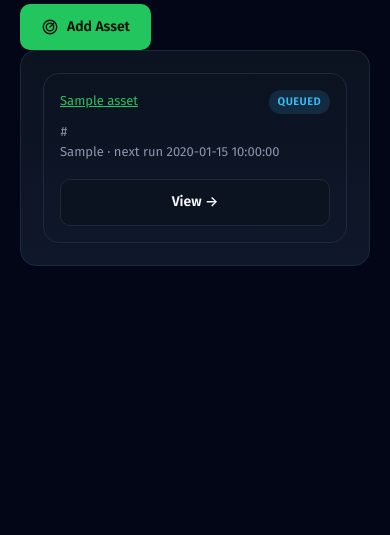
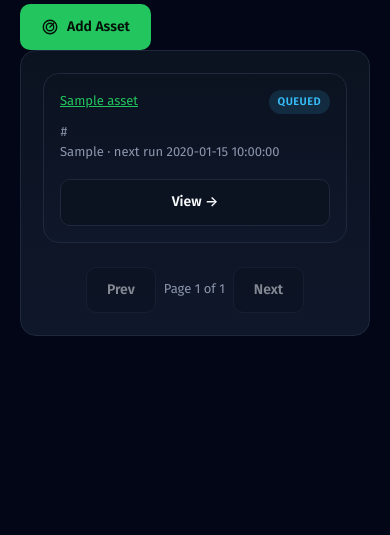
Before and after one commit to Ayomide1450/WebVulnScanner, a Flask app: template templates/assets.html in a window 390 px wide. Shown: the part 238-773 px from the top of the page. Run offline with Flask 3, Linux system fonts and the light colour scheme; the template is opened without the code that fills it: values that come from a table or form of the project are taken from there, others are empty; tables that the repository leaves empty hold one stand-in row (values such as "Sample post").

Commit message:
feat(09-03): PERF-02 real DB-level pagination for the four D-03 lists
templates/_pagination.html: pagination_nav(page, total_pages) macro -
desktop (Prev/numbered pages/Next) + mobile (Prev/'Page N of M'/Next)
dual-markup, both always in the DOM, CSS media query selects one at
<=430px matching base.html's existing --bp-card breakpoint. Numbered-page
row omitted at total_pages<=1; Prev/Next aria-disabled + tabindex=-1 at
either boundary.

Task 2 - three real .paginate() queries (20/page, error_out=False):
- scan_routes.dashboard(): scan_history paginates the Scan History table;
  all_scans stays the full unbounded query feeding latest/target_trends/
  completed_count unchanged, so pagination never affects those stats
- asset_routes.list_assets(): _scoped_asset_query() paginated directly
- org_routes.admin(): members_page paginates User.query.filter_by(org_id=
  ...) (org_obj.users is a loaded relationship list, not a Query); a
  separate member_count = .count() keeps the 'Members · N' stat unaffected

Task 3 - scan_routes.scan_report(): severity-grouped (default) findings
list paginated via a plain Python slice (findings already fully loaded
in-memory from the JSON report, not a DB Query) at 20/page. The
compliance-grouped view (?group=compliance) is deliberately left
unpaginated per this plan's explicit scope boundary - different grouping
semantics, deferred to a future phase.

tests/test_pagination.py covers all four lists: page-2-of-25 returns the
correct 5 rows by specific identifying field (target_url/email/asset
name/finding title, not just a count), stat independence (dashboard
trend chart + completed-count, org-admin member_count) unaffected by the
current page, the 1-page boundary (disabled Prev/Next, no numbered row),
the 0-row boundary (empty-state renders instead of pagination), and an
explicit proof that ?group=compliance ignores ?page= entirely.

```diff
--- /dev/null
+++ b/templates/_pagination.html
@@ -0,0 +1,76 @@
+{#
+  Shared pagination component (09-CONTEXT.md D-03). The single
+  pagination_nav() implementation app-wide - dashboard.html/assets.html/
+  org_admin.html/scan_report.html each `{% from "_pagination.html" import
+  pagination_nav %}` and call it immediately below the list/table it
+  paginates, never above (09-UI-SPEC.md's explicit placement rule).
+
+  Usage: `{% include "_pagination.html" %}` once in a page's
+  `{% block head %}` for this file's <style> block, AND
+  `{% from "_pagination.html" import pagination_nav %}` wherever the macro
+  is called - same two-step convention `_empty_state.html` documents, for
+  the same reason (`{% include %}` shares template variables but does not
+  export a template's macros into the including template's namespace, and
+  `{% from ... import %}` only pulls in the named macro, never a template's
+  top-level output such as its <style> block).
+
+  Signature: pagination_nav(page, total_pages) - renders 09-UI-SPEC.md's
+  "Numbered pagination controls (D-03)" markup verbatim: a desktop nav
+  (Prev / numbered pages / Next) and a mobile nav (Prev / "Page N of M" /
+  Next) are BOTH always present in the DOM; a `@media (max-width: 430px)`
+  rule - matching base.html's `--bp-card`/.desktop-table/.mobile-record-cards
+  breakpoint, the same dual-markup convention Phase 7 established for
+  tables - selects exactly one. Never a JS-driven show/hide.
+
+  The numbered-page row (`.pagination-pages`) is omitted entirely when
+  `total_pages <= 1` (09-UI-SPEC.md: "1 page: controls render but Prev/Next
+  both disabled, no page-number row, avoids a pointless '1' button alone").
+  Prev/Next themselves always render in both nav blocks and carry
+  `aria-disabled="true"` (rendered, not removed - screen readers still
+  announce the control exists at either page boundary) plus `tabindex="-1"`
+  whenever `page` is at that boundary - including the single-page case,
+  where both are disabled at once.
+
+  Callers own the zero-row case: render `empty_state(...)` (see
+  `_empty_state.html`) INSTEAD OF `pagination_nav(...)` when the underlying
+  Pagination object's `.total` is 0 - this macro assumes `total_pages >= 1`
+  and does not itself special-case an empty list.
+#}
+<style>
+  .pagination { display: flex; align-items: center; justify-content: center; gap: var(--space-2); margin-top: var(--space-5); }
+  .pagination-pages { display: flex; align-items: center; gap: var(--space-2); }
+  .pagination-page {
+    display: inline-flex; align-items: center; justify-content: center;
+    min-width: 32px; min-height: 32px; padding: 0 4px;
+    font-family: "Fira Code", monospace; font-size: 13px; font-weight: 600;
+    color: var(--muted); border-radius: 6px; text-decoration: none;
+  }
+  .pagination-page.active { background: var(--accent-dim); color: var(--accent); }
+  .pagination a[aria-disabled="true"] { opacity: .5; pointer-events: none; }
+  .pagination-count { font-size: 13px; color: var(--muted); }
+  /* Dual-markup swap, mirrors base.html's .desktop-table/.mobile-record-cards
+     @media (max-width: 430px) rule exactly - same --bp-card breakpoint. */
+  .pagination-mobile { display: none; }
+  @media (max-width: 430px) {
+    .pagination:not(.pagination-mobile) { display: none; }
+    .pagination-mobile { display: flex; }
+  }
+</style>
+{% macro pagination_nav(page, total_pages) %}
+<nav class="pagination" aria-label="Pagination">
+  <a class="btn secondary" href="?page={{ page - 1 }}" {% if page <= 1 %}aria-disabled="true" tabindex="-1"{% endif %}>Prev</a>
+  {% if total_pages > 1 %}
+  <div class="pagination-pages">
+    {% for p in range(1, total_pages + 1) %}
+    <a class="pagination-page{{ ' active' if p == page }}" href="?page={{ p }}" {% if p == page %}aria-current="page"{% endif %}>{{ p }}</a>
+    {% endfor %}
+  </div>
+  {% endif %}
+  <a class="btn secondary" href="?page={{ page + 1 }}" {% if page >= total_pages %}aria-disabled="true" tabindex="-1"{% endif %}>Next</a>
+</nav>
+<nav class="pagination pagination-mobile" aria-label="Pagination">
+  <a class="btn secondary" href="?page={{ page - 1 }}" {% if page <= 1 %}aria-disabled="true" tabindex="-1"{% endif %}>Prev</a>
+  <span class="pagination-count">Page {{ page }} of {{ total_pages }}</span>
+  <a class="btn secondary" href="?page={{ page + 1 }}" {% if page >= total_pages %}aria-disabled="true" tabindex="-1"{% endif %}>Next</a>
+</nav>
+{% endmacro %}
--- a/templates/assets.html
+++ b/templates/assets.html
@@ -2,6 +2,7 @@
 {% block title %}Assets - WebVulnScanner{% endblock %}
 {% block head %}
 {% include "_empty_state.html" %}
+{% include "_pagination.html" %}
 <style>
   h1 { margin-top: 20px; }
   a.row-link { color: var(--accent); text-decoration:none; }
@@ -9,6 +10,7 @@
 {% endblock %}
 {% block content %}
 {% from "_empty_state.html" import empty_state %}
+{% from "_pagination.html" import pagination_nav %}
 <div class="wrap">
   <h1>Assets</h1>
   <p style="color: var(--muted); font-size: 13px;">
@@ -21,14 +23,14 @@
   </a>
 
   <div class="card">
-    {% if assets %}
+    {% if assets.total > 0 %}
     <div class="table-scroll desktop-table">
     <table>
       <thead>
       <tr><th>Name</th><th>Target</th><th>Cadence</th><th>Next run</th><th>Latest status</th><th>Actions</th></tr>
       </thead>
       <tbody>
-      {% for a in assets %}
+      {% for a in assets.items %}
       {% set latest = a.scans|sort(attribute='created_at')|last if a.scans else None %}
       <tr>
         <td><a class="row-link" href="{{ url_for('asset.asset_detail', asset_id=a.id) }}">{{ a.name }}</a></td>
@@ -49,7 +51,7 @@
     </table>
     </div>
     <ul class="mobile-record-cards">
-      {% for a in assets %}
+      {% for a in assets.items %}
       {% set latest = a.scans|sort(attribute='created_at')|last if a.scans else None %}
       <li class="card record-card">
         <div class="record-card-top">
@@ -70,6 +72,7 @@
       </li>
       {% endfor %}
     </ul>
+    {{ pagination_nav(assets.page, assets.pages) }}
     {% else %}
     {% call empty_state(
       'No assets yet.',
--- a/webvulnscanner/asset_routes.py
+++ b/webvulnscanner/asset_routes.py
@@ -67,10 +67,20 @@ def _scoped_asset_query():
     )
 
 
+ASSETS_PER_PAGE = 20
+
+
 @asset.route("")
 @login_required
 def list_assets():
-    assets = _scoped_asset_query().order_by(Asset.created_at.desc()).all()
+    page = request.args.get("page", 1, type=int)
+    # PERF-02: real DB-level pagination (.paginate(), not a Python slice of
+    # an already-fully-fetched list) - no stat/trend on this page depends
+    # on the full asset list, unlike dashboard()'s scans query above.
+    assets = (
+        _scoped_asset_query().order_by(Asset.created_at.desc())
+        .paginate(page=page, per_page=ASSETS_PER_PAGE, error_out=False)
+    )
     return render_template("assets.html", assets=assets)
 
 
--- a/webvulnscanner/org_routes.py
+++ b/webvulnscanner/org_routes.py
@@ -48,7 +48,7 @@ from webvulnscanner.domain_verification import (
     well_known_path_and_content,
 )
 from webvulnscanner.extensions import db
-from webvulnscanner.models import DomainVerification, Invitation, InvitationStatus, OrgAuditEvent, Role, Scan, VerifyMethod, _utcnow
+from webvulnscanner.models import DomainVerification, Invitation, InvitationStatus, OrgAuditEvent, Role, Scan, User, VerifyMethod, _utcnow
 
 org = Blueprint("org", __name__, url_prefix="/org")
 
@@ -232,12 +232,29 @@ def verify_domain_view():
     )
 
 
+MEMBERS_PER_PAGE = 20
+
+
 @org.route("/admin")
 @login_required
 @org_admin_required
 def admin():
     org_obj = current_user.organization
-    members = org_obj.users if org_obj else []
+    page = request.args.get("page", 1, type=int)
+    # PERF-02: the Members table is DB-level paginated at 20/page via a
+    # real .paginate() query on the underlying User query (org_obj.users is
+    # an already-loaded relationship list, not a Query - the plan/D-03 needs
+    # LIMIT/OFFSET issued at the DB layer, so this queries User directly,
+    # matching the Scan.query.filter_by(org_id=...) pattern already used a
+    # few lines below for the scans query). member_count stays a SEPARATE,
+    # unbounded .count() so the "Members · N" stat is never affected by
+    # which page of the table is currently being viewed.
+    member_count = User.query.filter_by(org_id=org_obj.id).count() if org_obj else 0
+    members_page = (
+        User.query.filter_by(org_id=org_obj.id).order_by(User.id)
+        .paginate(page=page, per_page=MEMBERS_PER_PAGE, error_out=False)
+        if org_obj else None
+    )
     domains = org_obj.domain_verifications if org_obj else []
     # Scan rows are written by scan_routes.py (a parallel workstream) - this
     # query is deliberately defensive and will just render an empty table
@@ -275,7 +292,8 @@ def admin():
     return render_template(
         "org_admin.html",
         org=org_obj,
-        members=members,
+        members_page=members_page,
+        member_count=member_count,
         domains=domains,
         scans=scans,
         invite_form=invite_form,
```
Also changed, not shown: templates/dashboard.html (+6 -3 lines), templates/org_admin.html (+7 -4 lines), templates/scan_report.html (+6 -1 lines), tests/test_pagination.py (added, +287 -0 lines), webvulnscanner/scan_routes.py (+53 -6 lines).
